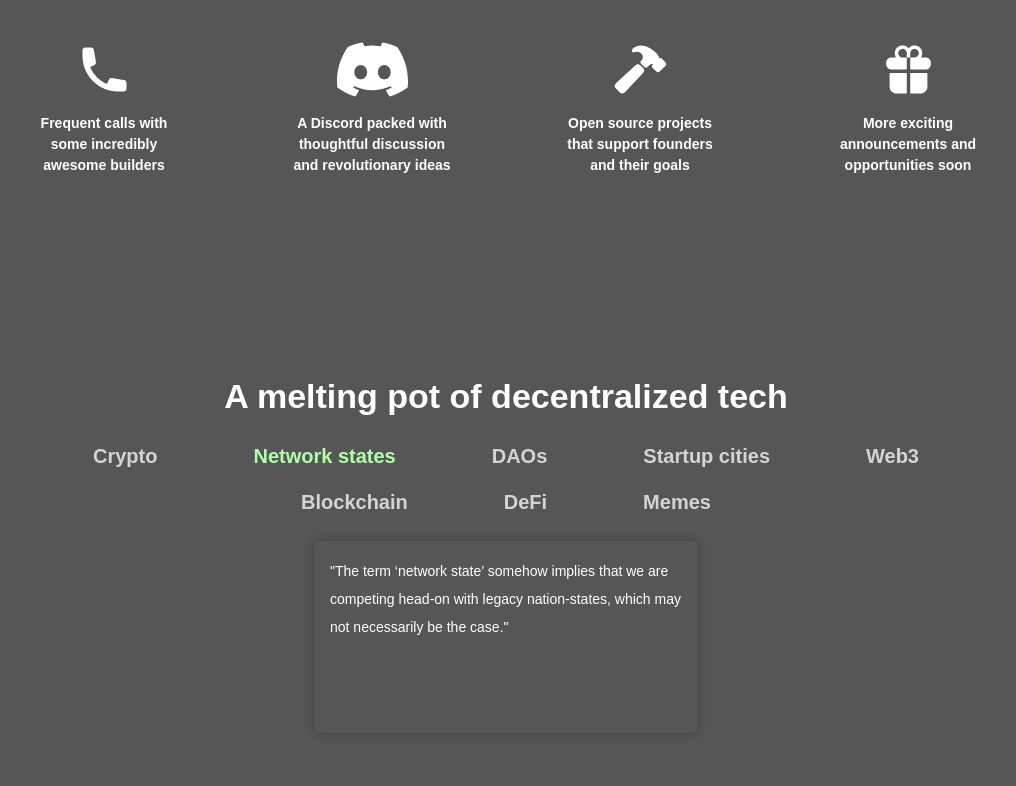
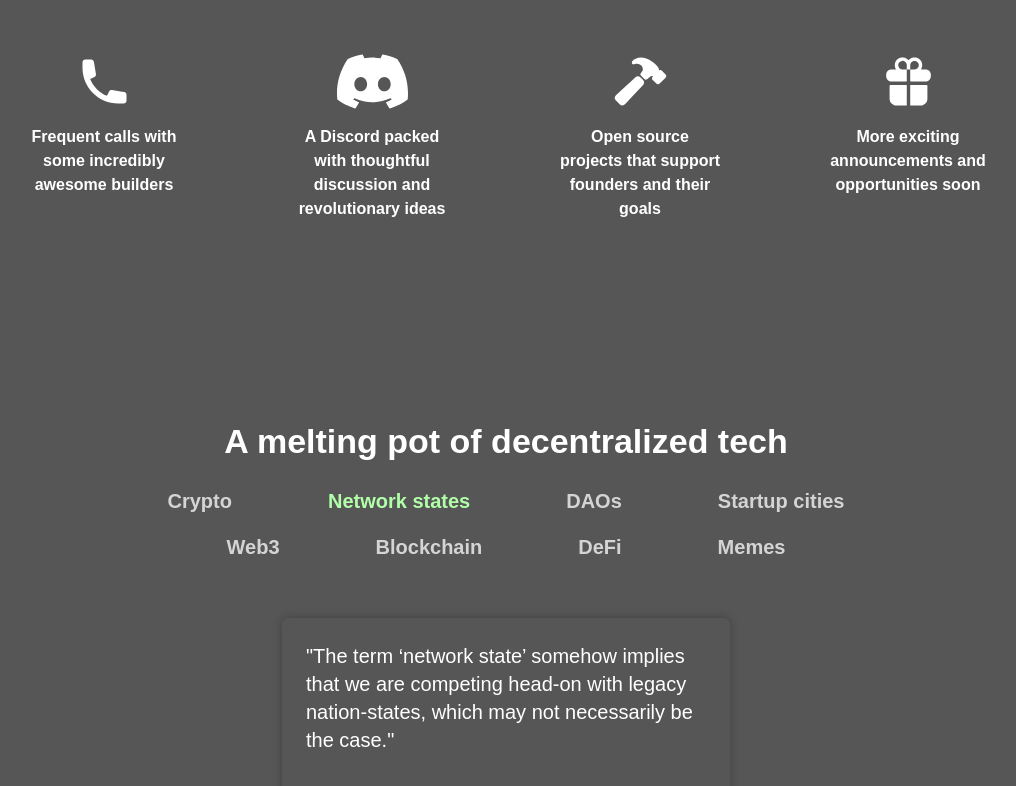
Before and after one commit to 1729ers/landing-page, an Angular app: page / in a window 1280 px wide. Shown: the part 912-1698 px from the top of the page, without its empty margins (134-1150 px from the left). Built offline with nearby package versions, Linux system fonts and the light colour scheme.

Commit message:
Adjusted quote sizing and font sizing

```diff
--- a/src/app/components/category-nav/category-nav.component.html
+++ b/src/app/components/category-nav/category-nav.component.html
@@ -1,4 +1,4 @@
-<div class="category-nav flex justify-center flex-wrap py-4">
+<div class="category-nav flex justify-center flex-wrap py-4 max-w-4xl m-auto">
   <app-category-button
     text="Crypto"
     [selected]="selectedCategory === 'Crypto'"
--- a/src/app/components/quote-card/quote-card.component.html
+++ b/src/app/components/quote-card/quote-card.component.html
@@ -1,3 +1,3 @@
-<div class="shadow-md rounded-md w-96 h-48 text-left text-lg p-4">
-  <p>"{{ text }}"</p>
+<div class="shadow-md rounded-md max-w-md h-56 text-left text-lg p-6">
+  <p class="quote">"{{ text }}"</p>
 </div>
--- a/src/app/components/quote-carousel/quote-carousel.component.html
+++ b/src/app/components/quote-carousel/quote-carousel.component.html
@@ -1,4 +1,4 @@
-<div class="flex justify-center">
+<div class="flex justify-center my-8">
   <app-quote-card
     text="The term ‘network state’ somehow implies that we are competing head-on with legacy nation-states, which may not necessarily be the case."
   ></app-quote-card>
--- a/src/styles.css
+++ b/src/styles.css
@@ -19,8 +19,12 @@ h2 {
 }
 
 p {
-  font-size: 14px;
+  font-size: 16px;
   font-weight: 300;
+}
+
+.quote {
+  font-size: 20px;
 }
 
 .section {
```
